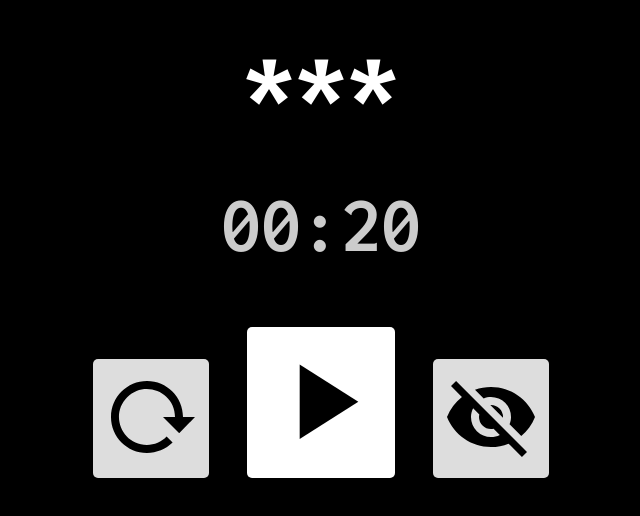
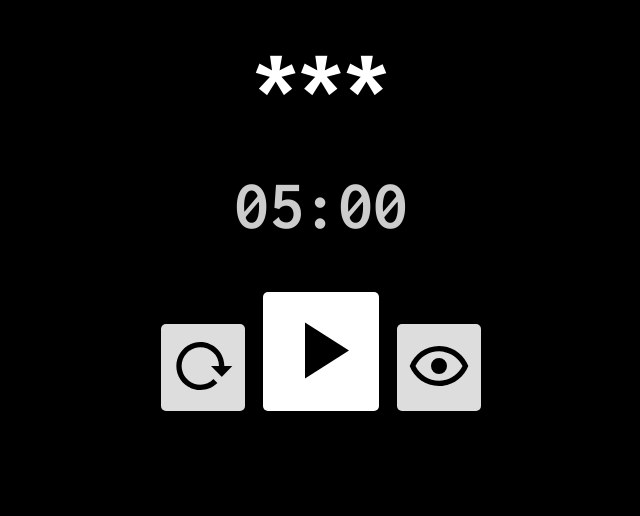
Before and after one commit to bam-ftw/insider, a plain HTML site: page index.html in a window 1280 px wide. Shown: the whole page, without its empty margins (319-959 px from the left). Drawn offline with Linux system fonts and the light colour scheme.

Commit message:
updated styling

```diff
--- a/index.html
+++ b/index.html
@@ -21,9 +21,9 @@
 		<div id="timer">00:04</div>
 
 		<div class="button-container">
-			<button id="reload"><span><img src="img/reload.svg" width="96" /></span></button>
-			<button id="start_stop"><span><img src="img/play.svg" width="128" /></span></button>
-			<button id="show_hide"><span><img src="img/eye-off.svg" width="96" /></span></button>
+			<button id="reload"><span><img src="img/reload.svg" width="64" /></span></button>
+			<button id="start_stop"><span><img src="img/play.svg" width="96" id="img-start-stop" /></span></button>
+			<button id="show_hide"><span><img src="img/eye-off.svg" width="64" id="img-show-hide" /></span></button>
 		</div>
 	</div>
 	<script src="main.js"></script>
--- a/main.css
+++ b/main.css
@@ -14,14 +14,14 @@ body {
 }
 
 #timer {
-	font-size: 60pt;
+	font-size: 52pt;
 	color: #CCC;
 	cursor: default;
 	margin: 46px 0;
 }
 
 #noun {
-	font-size: 78pt;
+	font-size: 68pt;
 	cursor: default;
 }
 
@@ -45,7 +45,7 @@ button {
 	/* width: 100%; */
 	background: #DDD;
 	padding: 0px;
-	margin: 15px;
+	margin: 5px;
 	border: 0;
 	cursor: pointer;
 	border-radius: 5px;
--- a/main.js
+++ b/main.js
@@ -31,9 +31,11 @@ function onStartStopClicked() {
 	} else {
 		playSound('audio/begin-start-fight.mp3')
 		gameState.bIsRunning = true
+		gameState.bVisible = false
 		startTimeout()
 	}
 
+	refreshElements()
 }
 
 function onShowHideClicked() {
@@ -44,7 +46,7 @@ function onShowHideClicked() {
 function onReloadClicked() {
 	gameState.noun = getRandomNoun()
 	gameState.bVisible = false
-	gameState.secondsLeft = 20
+	gameState.secondsLeft = 300
 	gameState.bIsRunning = false
 
 	clearTimoeut()
@@ -81,6 +83,18 @@ function startTimeout() {
 function refreshElements() {
 	document.getElementById('noun').innerText = gameState.bVisible ? gameState.noun : '***'
 	document.getElementById('timer').innerText = secondsToTimeString(gameState.secondsLeft)
+
+	if (gameState.bIsRunning) {
+		document.getElementById('img-start-stop').setAttribute('src', 'img/pause.svg')
+	} else {
+		document.getElementById('img-start-stop').setAttribute('src', 'img/play.svg')
+	}
+
+	if (gameState.bVisible) {
+		document.getElementById('img-show-hide').setAttribute('src', 'img/eye-off.svg')
+	} else {
+		document.getElementById('img-show-hide').setAttribute('src', 'img/eye-outline.svg')
+	}
 }
 
 function playSound(path) {
```
